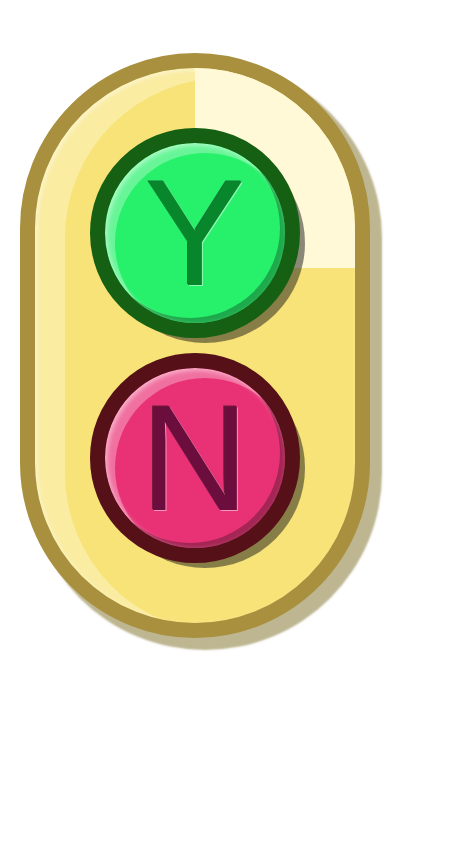
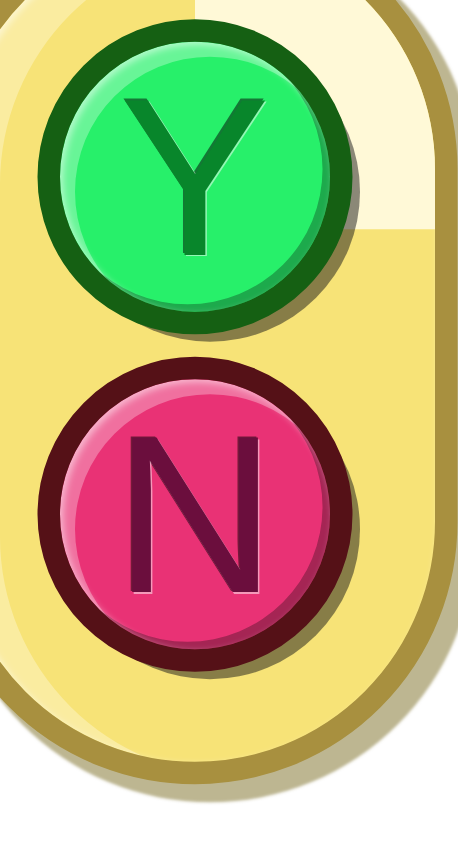
Before and after one commit to TamarBS/yesNoMachine, a plain HTML site: page index.html in a window 390 px wide. Shown: the whole page, 458 px wide, since content can reach past the window. Drawn offline with Linux system fonts and the light colour scheme.

Commit message:
responsive fix

```diff
--- a/index.html
+++ b/index.html
@@ -25,6 +25,11 @@
     border-radius: 200px;
     box-shadow: 30px 10px 0px 0px rgba(255, 255, 255, 0.3) inset, 2px 2px 5px 0px rgba(255, 255, 255, 0.5) inset, 10px 10px 2px 2px rgba(123, 109, 35, 0.5);
     z-index: 10;
+  }
+  @media only screen and (max-width: 600px) {
+    .machine {
+      transform: scale(1.5);
+    }
   }
   .rectangle {
     background-color: rgb(255, 249, 215);
```
